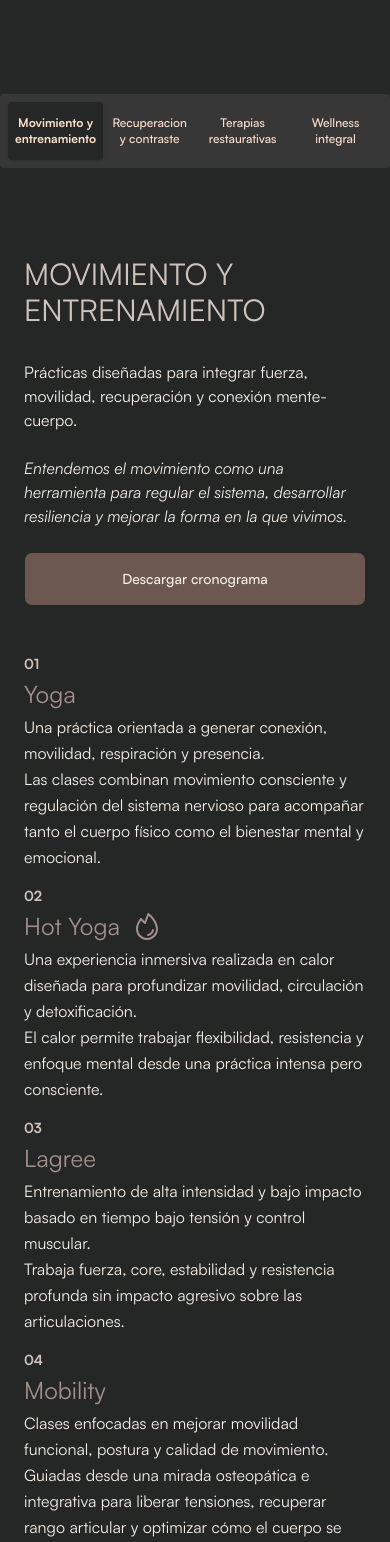
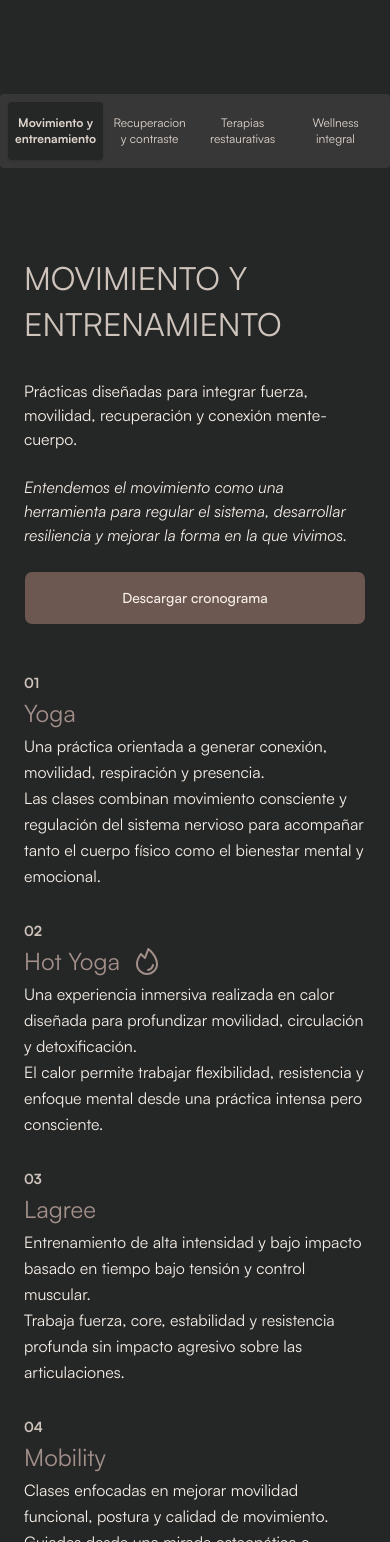
Before and after one commit to tquinteros/AYMA-landing, a Next.js app: page /services in a window 390 px wide. Shown: the part 846-2388 px from the top of the page. Built offline with nearby package versions, Linux system fonts and the light colour scheme; no server answers.

Commit message:
Refactor styles for improved layout and responsiveness in LongevityContent, ServicesCta, ServicesTabs, and ServiceTabContent components

```diff
--- a/components/longevity/LongevityContent.tsx
+++ b/components/longevity/LongevityContent.tsx
@@ -5,15 +5,15 @@ const LongevityContent = () => {
     <div className="flex flex-col gap-10 bg-roca-500 px-5 py-12 sm:gap-12 sm:px-8 sm:py-16 lg:gap-12 lg:px-24 lg:py-25">
       <div className="grid grid-cols-1 items-start gap-8 lg:grid-cols-2 lg:gap-12 xl:gap-16">
         <div className="flex flex-col gap-4 sm:gap-6">
-          <div className="flex flex-wrap items-center gap-5 sm:gap-7">
+          <div className="flex w-full items-center justify-between sm:w-auto sm:flex-wrap sm:justify-start sm:gap-7">
             <Image
               src="/longevity/eralongevity.svg"
               alt="ERA Longevity"
               width={127}
               height={53}
-              className="h-auto w-[88px] sm:w-[110px] lg:w-[127px]"
+              className="h-auto w-[88px] shrink-0 sm:w-[110px] lg:w-[127px]"
             />
-            <span className="text-2xl text-surface-500 sm:text-3xl lg:text-[39px]">
+            <span className="shrink-0 text-2xl text-surface-500 sm:text-3xl lg:text-[39px]">
               ×
             </span>
             <Image
@@ -21,7 +21,7 @@ const LongevityContent = () => {
               alt="AYMA"
               width={127}
               height={53}
-              className="h-auto w-[88px] sm:w-[110px] lg:w-[127px]"
+              className="h-auto w-[88px] shrink-0 sm:w-[110px] lg:w-[127px]"
             />
           </div>
           <p className="max-w-2xl text-lg text-background-500 sm:text-xl lg:text-2xl">
--- a/components/services/ServiceTabContent.tsx
+++ b/components/services/ServiceTabContent.tsx
@@ -53,7 +53,7 @@ const ServiceTabContent = ({
 }: ServiceTabContentProps) => {
   return (
     <div className="w-full bg-roca-500">
-      <h3 className="text-3xl uppercase text-surface-500 sm:text-4xl lg:text-[40px]">
+      <h3 className="text-[32px] uppercase text-surface-500 sm:text-4xl lg:text-[40px]">
         {title}
       </h3>
 
@@ -71,8 +71,8 @@ const ServiceTabContent = ({
         )}
       </div>
 
-      <div className="mt-12 grid grid-cols-1 gap-10 lg:mt-16 lg:grid-cols-2 lg:gap-x-12 lg:gap-y-0 xl:gap-x-16">
-        <div className="flex flex-col gap-4 sm:gap-6 lg:gap-8">
+      <div className="mt-12 grid grid-cols-1 gap-10 lg:mt-25 lg:grid-cols-2 lg:gap-x-12 lg:gap-y-0 xl:gap-x-16">
+        <div className="flex flex-col gap-8">
           {services.map((service) => (
             <article key={service.number} className="flex flex-col gap-1">
               <span className="text-sm font-bold text-surface-500">{service.number}</span>
--- a/components/services/ServicesCta.tsx
+++ b/components/services/ServicesCta.tsx
@@ -21,7 +21,7 @@ const ServicesCta = () => {
         <div className="flex w-full flex-row items-center justify-between gap-4">
           <Button
             asChild
-            className="bg-primary-500 w-full shrink-0 tracking-[5px] uppercase text-base px-7 py-6 text-background-500 hover:bg-primary-500/90! sm:w-fit sm:py-7 lg:w-fit"
+            className="bg-primary-500 text-[14px] font-normal w-full shrink-0 tracking-[6px] uppercase text-base px-7 py-6 text-background-500 hover:bg-primary-500/90! sm:w-fit sm:py-7 lg:w-fit"
           >
             <Link href="/memberships">Ver Membresías</Link>
           </Button>
--- a/components/services/ServicesTabs.tsx
+++ b/components/services/ServicesTabs.tsx
@@ -10,7 +10,7 @@ import TerapiasRestaurativasTab from "@/components/services/TerapiasRestaurativa
 import WellnessIntegralTab from "@/components/services/WellnessIntegralTab"
 
 const tabTriggerClassName =
-  "text-surface-100 hover:text-surface-100 dark:text-surface-100 dark:hover:text-surface-100 max-lg:whitespace-normal max-lg:text-xs data-[state=active]:rounded! data-[state=active]:bg-roca-500! data-[state=active]:py-3! data-[state=active]:font-bold data-[state=active]:text-surface-100! dark:data-[state=active]:border-transparent! dark:data-[state=active]:bg-roca-500! dark:data-[state=active]:text-surface-100! dark:data-active:border-transparent! dark:data-active:bg-roca-500! dark:data-active:text-surface-100!"
+  "font-normal text-[#E0D5CD] hover:text-[#E0D5CD] max-lg:whitespace-normal max-lg:text-xs data-[state=active]:rounded! data-[state=active]:bg-roca-500! data-[state=active]:py-3! data-[state=active]:font-bold data-[state=active]:text-[#E0D5CD]! dark:data-[state=active]:border-transparent! dark:data-[state=active]:bg-roca-500! dark:data-[state=active]:text-[#E0D5CD]! dark:data-active:border-transparent! dark:data-active:bg-roca-500! dark:data-active:text-[#E0D5CD]!"
 
 const ServicesTabs = () => {
   return (
```
